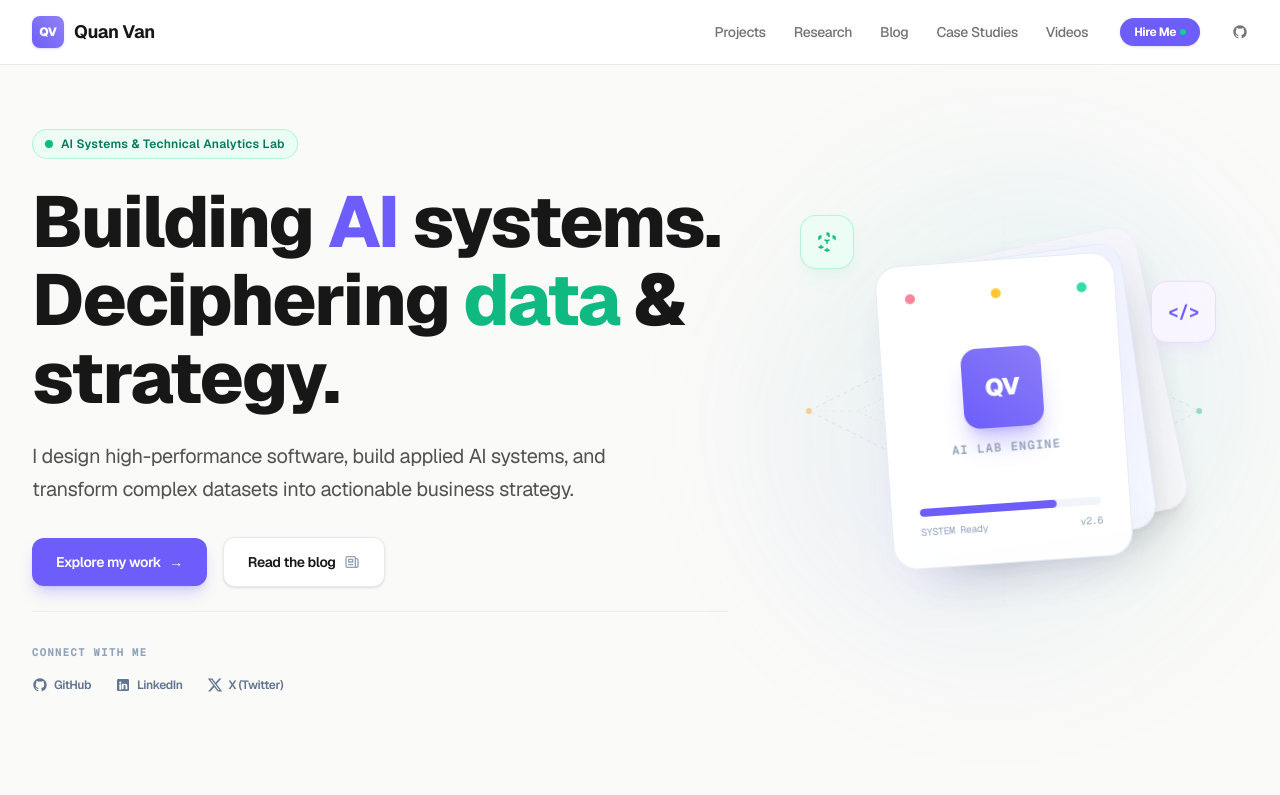
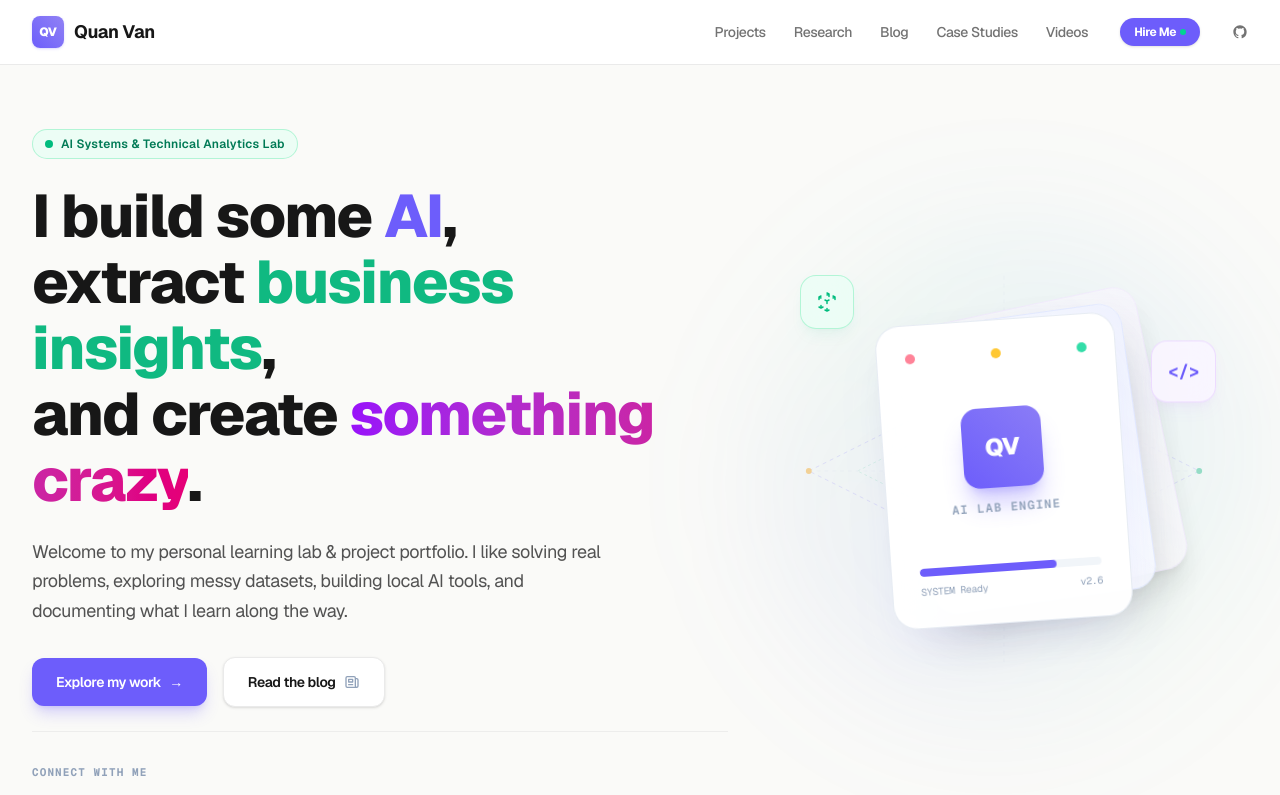
Before and after one commit to pomagrenate/pomaidb-web, a Next.js app: page / in a window 1280 px wide. Shown: the top 795 px of the page. Built offline with nearby package versions, Linux system fonts and the light colour scheme.

Commit message:
refactor: update hero tagline to authentic personal statement and remove system architect labels

```diff
--- a/app/hire-me/page.tsx
+++ b/app/hire-me/page.tsx
@@ -11,8 +11,8 @@ export default function HireMePage() {
   return (
     <PageShell
       eyebrow="Work With Me"
-      title="Hire Me If You Dare."
-      description="I build software, AI systems, statistical data pipelines, and occasionally things that probably didn't need to exist. I like difficult problems, weird ideas, messy data, and turning vague goals into things that actually work."
+      title="Work With Me."
+      description="I build some AI, extract business insights, and create something crazy. I like difficult problems, weird ideas, messy data, and turning vague goals into code that actually works."
     >
       <div className="mx-auto max-w-7xl px-6 py-14 lg:px-8 space-y-16">
         {/* Core Capability Streams / Persona Cards */}
@@ -23,15 +23,15 @@ export default function HireMePage() {
           </div>
 
           <div className="grid grid-cols-1 md:grid-cols-2 gap-6">
-            {/* Persona A: Technical & Systems */}
+            {/* Persona A: Technical & AI */}
             <div className="bg-gradient-to-br from-white to-indigo-50/30 border border-indigo-100 rounded-3xl p-6 sm:p-8 shadow-sm">
               <div className="flex items-center gap-2 text-xs font-mono font-bold text-[#6D5DFB] uppercase tracking-wider mb-3">
                 <span className="w-2 h-2 rounded-full bg-[#6D5DFB]" />
                 <span>FOR SOFTWARE &amp; AI ENGINEERING ROLES</span>
               </div>
-              <h3 className="text-xl font-bold text-[#171717] mb-2">Systems &amp; AI Engineer</h3>
+              <h3 className="text-xl font-bold text-[#171717] mb-2">Software &amp; AI Engineer</h3>
               <p className="text-sm text-[#525252] leading-relaxed mb-4">
-                Targeting Software Engineer, AI/ML Engineer, Backend Developer, and Systems Architect roles.
+                Targeting Software Engineer, AI/ML Developer, Backend Developer, and Product Engineer roles.
               </p>
               <div className="flex flex-wrap gap-1.5">
                 {["C++20", "Rust", "Go", "Local RAG", "Microservices", "Kafka", "Redis"].map((t) => (
--- a/app/page.tsx
+++ b/app/page.tsx
@@ -83,15 +83,17 @@ export default function Home() {
               </div>
 
               {/* Main Headline */}
-              <h1 className="text-5xl sm:text-6xl lg:text-7xl font-extrabold tracking-tight text-[#171717] leading-[1.08]">
-                Building <span className="text-[#6D5DFB]">AI</span> systems.
+              <h1 className="text-4xl sm:text-5xl lg:text-6xl font-extrabold tracking-tight text-[#171717] leading-[1.1]">
+                I build some <span className="text-[#6D5DFB]">AI</span>,
                 <br />
-                Deciphering <span className="text-[#10B981]">data</span> &amp; strategy.
+                extract <span className="text-[#10B981]">business insights</span>,
+                <br />
+                and create <span className="bg-gradient-to-r from-purple-600 to-pink-600 bg-clip-text text-transparent">something crazy</span>.
               </h1>
 
               {/* Description */}
-              <p className="text-lg sm:text-xl text-[#525252] max-w-xl font-normal leading-relaxed">
-                I design high-performance software, build applied AI systems, and transform complex datasets into actionable business strategy.
+              <p className="text-base sm:text-lg text-[#525252] max-w-xl font-normal leading-relaxed">
+                Welcome to my personal learning lab &amp; project portfolio. I like solving real problems, exploring messy datasets, building local AI tools, and documenting what I learn along the way.
               </p>
 
               {/* CTA Buttons */}
```
